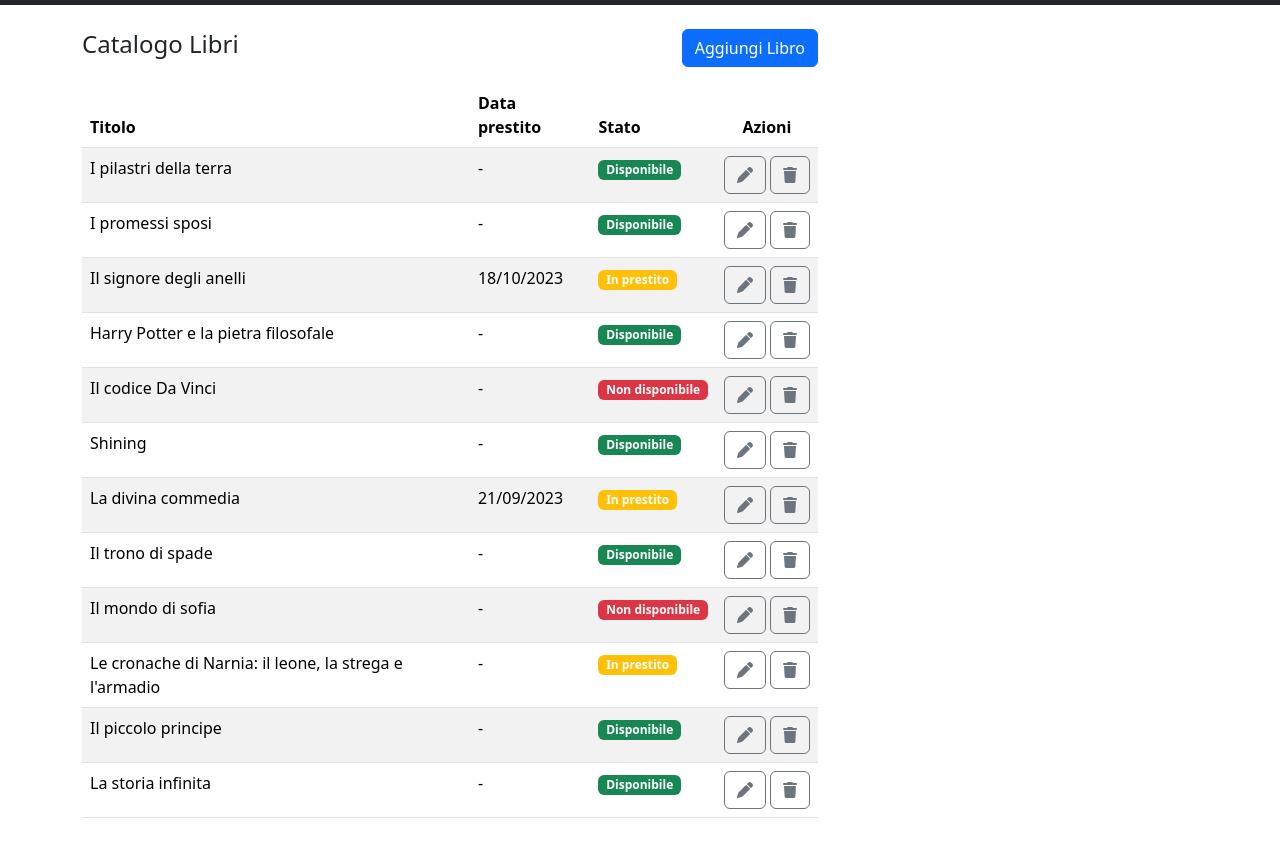
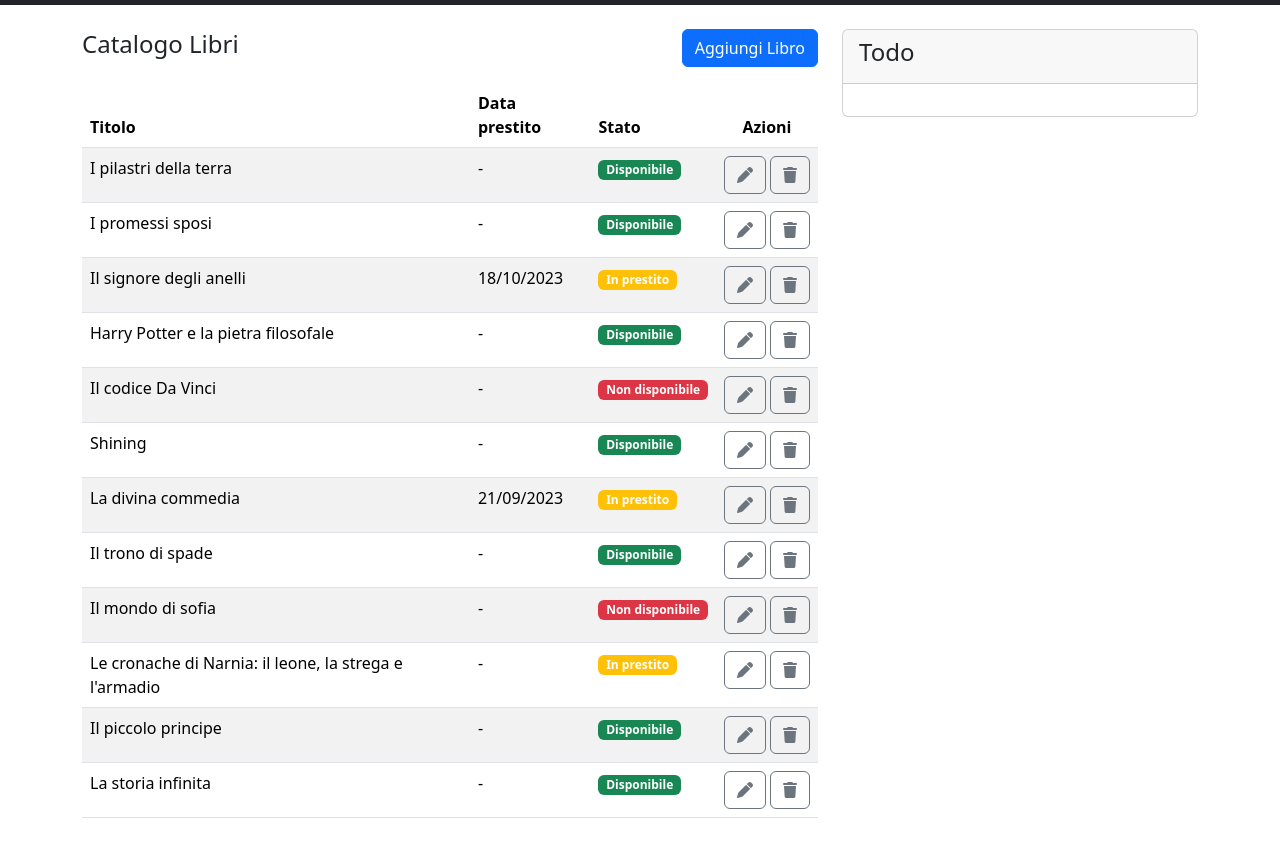
Before and after one commit to anilraj-rgb/html-css-bootstrap-dashboard, a plain HTML site: page index.html in a window 1280 px wide. Shown: the part 81-938 px from the top of the page. Drawn offline with nearby package versions, Linux system fonts and the light colour scheme.

Commit message:
[UPD] create right column adnd card

```diff
--- a/index.html
+++ b/index.html
@@ -306,3 +306,13 @@
           </div>
         </div>
       </div>
+      <!-- right col -->
+      <div class="col-12 col-lg-4">
+        <!-- todo card -->
+        <div class="row">
+          <div class="col-12">
+            <div class="card">
+              <div class="card-header">
+                <h4>Todo</h4>
+              </div>
+              <div class="card-body">
```
